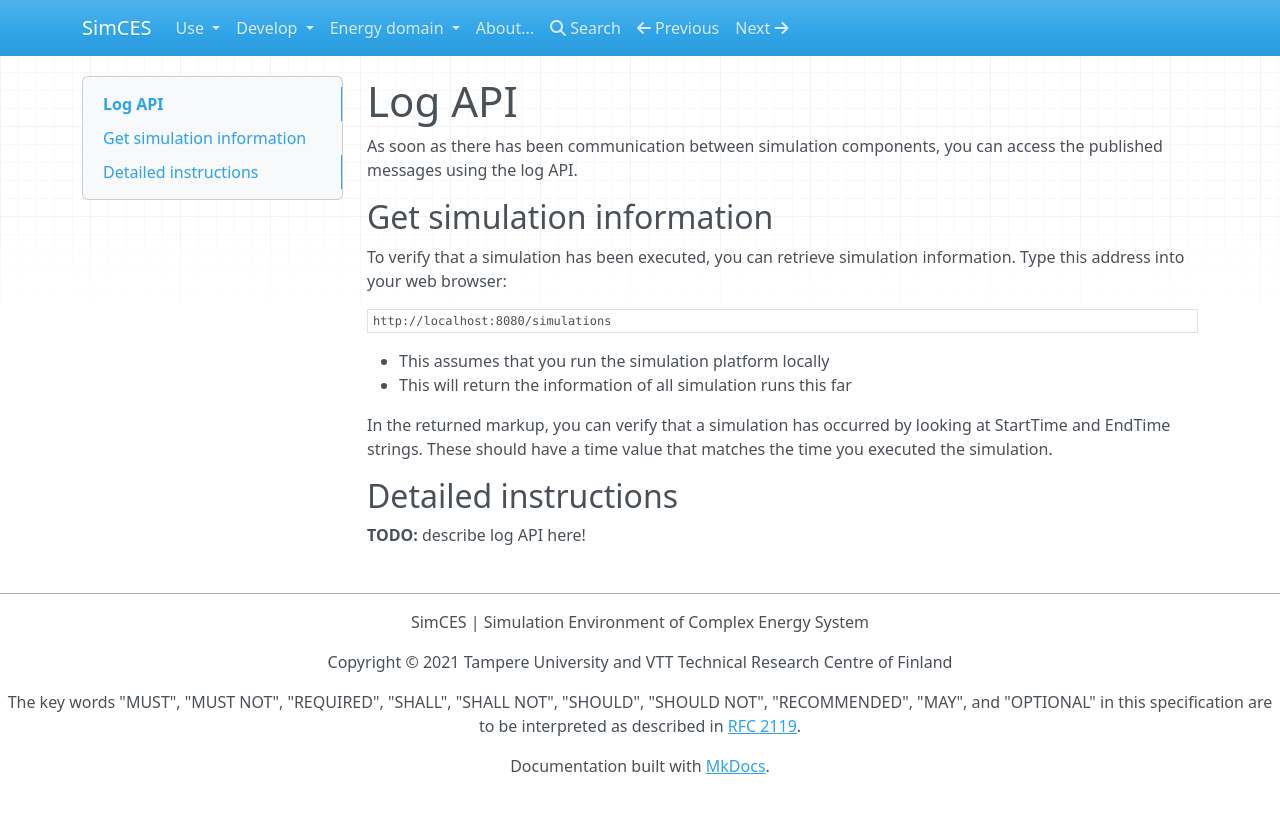
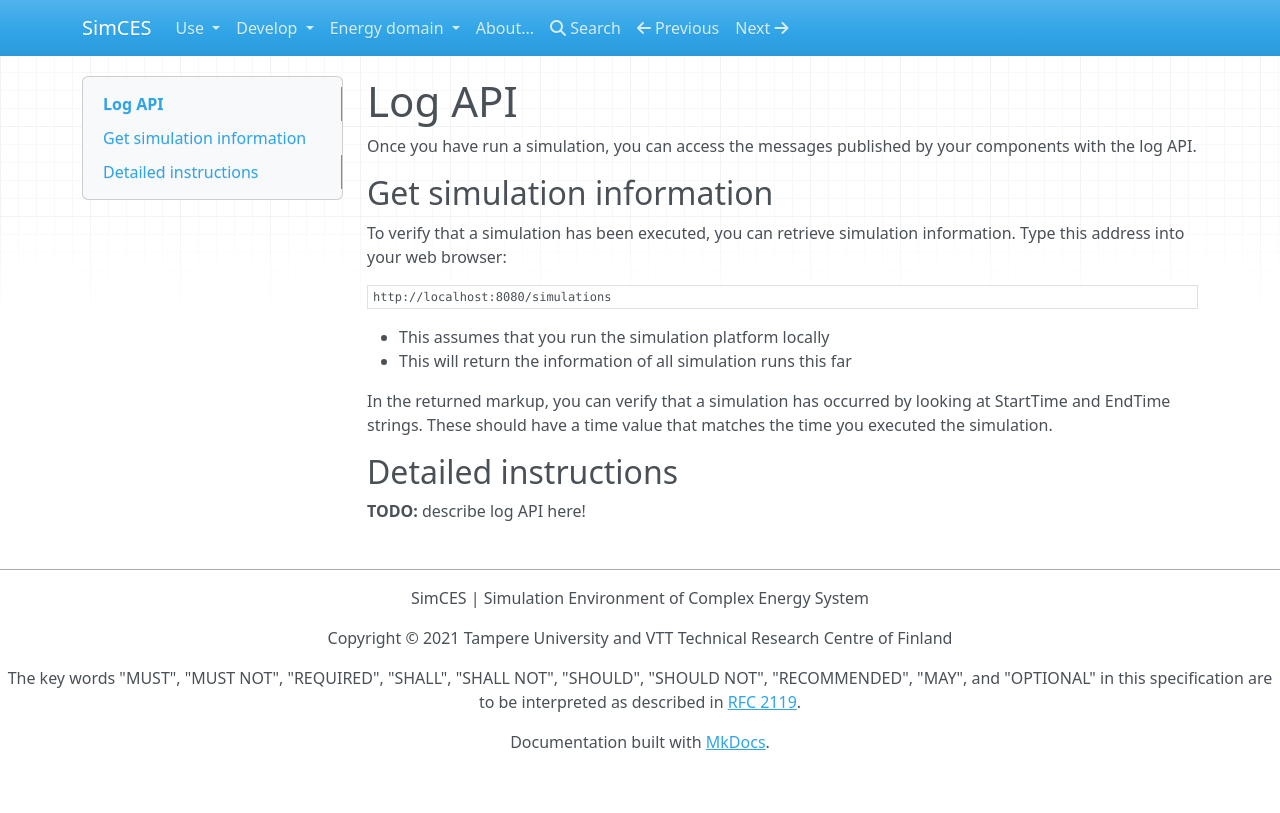
Before and after one commit to simcesplatform/simcesplatform.github.io, an MkDocs documentation site: the page built from markdown/core_log-api.md, in a window 1280 px wide. Shown: the top 813 px of the page. Built offline with MkDocs 1.6.1, drawn with Linux system fonts in a browser that asks for light colours; nearby versions of some CDN libraries; library files that are not in the unit come from our copies.

Commit message:
Edit 'run simulation' pages

```diff
--- a/markdown/core_log-api.md
+++ b/markdown/core_log-api.md
@@ -1,6 +1,7 @@
 # Log API
 
-As soon as there has been communication between simulation components, you can access the published messages using the log API.
+Once you have run a simulation, you can access the messages published by your components with the log API.
+
 
 ## Get simulation information
 
--- a/mkdocs.yml
+++ b/mkdocs.yml
@@ -15,9 +15,9 @@
 nav:
     - Use:
         - Installation: core_install.md
-        - Running a simulation:
-            - Running a simulation: core_run.md
-            - Following a running simulation: core_follow-run.md
+        - Run simulation:
+            - Run simulation: core_run.md
+            - Follow running simulation: core_follow-run.md
         - Log API: core_log-api.md
         - Platform-managed and externally managed components: core_cmp-mgmt.md
         - Time and synchronization: core_time.md
```
